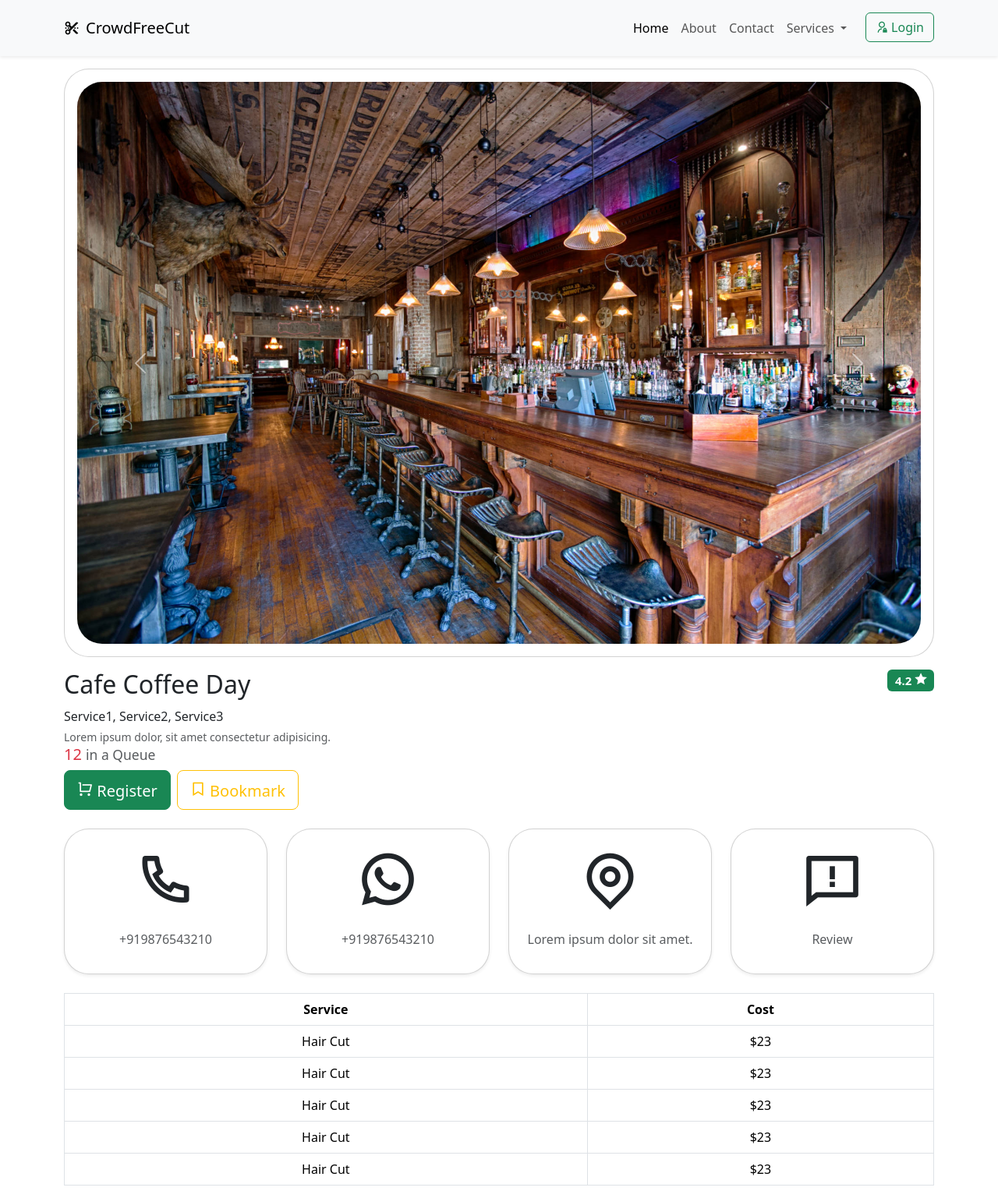
After one commit to raobadalyadav11/CrowdFreeCut, a Django app: page /salon/ in a window 1280 px wide. The commit adds this page. Shown: the whole page at 78% size. Run offline with Django 4.2, Linux system fonts and the light colour scheme.

Commit message:
home work and dashboard

```diff
--- a/crowdfreecut/settings.py
+++ b/crowdfreecut/settings.py
@@ -43,6 +43,7 @@ INSTALLED_APPS = [
     'home.apps.HomeConfig',
     'salon.apps.SalonConfig',
     'customer.apps.CustomerConfig',
+    'salon.templatetags'
 ]
 
 MIDDLEWARE = [
--- a/crowdfreecut/urls.py
+++ b/crowdfreecut/urls.py
@@ -20,4 +20,5 @@ from django.urls import path, include
 urlpatterns = [
     path('admin/', admin.site.urls),
     path('', include(('home.urls', 'home'), namespace='home')),
+    path('salon/', include(('salon.urls', 'salon'), namespace='salon')),
 ]
--- a/home/urls.py
+++ b/home/urls.py
@@ -1,8 +1,9 @@
 from django.urls import path
-from home.views import HomeView, SaloonDetailsView, LoginSignUpView
+from home.views import HomeView, SalonDetailsView, LoginSignUpView
 
 urlpatterns = [
     path('', HomeView.as_view(), name='index'),
-    path('saloon/', SaloonDetailsView.as_view(), name="saloon"),
+    path('salon/', SalonDetailsView.as_view(), name="salon"),
     path('login-signup/', LoginSignUpView.as_view(), name="login-signup"),
+    path("login-signup/post/<str:msg>/", LoginSignUpView.as_view(), name="login-signup-post"),
 ]
--- a/home/views.py
+++ b/home/views.py
@@ -1,22 +1,98 @@
-from django.shortcuts import render
+from django.shortcuts import render, redirect
+from django.urls import reverse
 from django.views import View
 from salon.models import Salon
+from django.contrib.auth import authenticate, login
+from account.models import User
+from django.contrib import messages
 
 class HomeView(View):
     template_name = 'home/index.html'
     def get(self, request, *args, **kwargs):
         salons =  Salon.objects.all()
-        return render(request, self.template_name)
+        return render(request, self.template_name, {
+            'salons': salons,
+        })
 
 
-class SaloonDetailsView(View):
+class SalonDetailsView(View):
     def get(self, request, *args, **kwargs):
-        return render(request, "home/saloon.html", {
+        return render(request, "home/salon.html", {
 
         })
 
 class LoginSignUpView(View):
     def get(self, request, *args, **kwargs):
+        if request.user.is_authenticated:
+            return redirect("salon:dashboard")
         return render(request, "home/login-signup.html", {
 
         })
+
+    def post(self, request, *args, **kwargs):
+        msg = kwargs.get("msg")
+        next = request.GET.get("next")
+
+        if msg=='signup':
+
+            name = request.POST.get("name")
+            email = request.POST.get("email")
+            phone = request.POST.get("phone")
+            type = request.POST.get("type")
+            password = request.POST.get("password")
+            re_password = request.POST.get("re-password")
+
+            if name and email and type and password and re_password and password == re_password and not User.objects.filter(email=email).exists() and type in ("Salon", "Customer", "Admin"):
+
+                user = User()
+                user.name = name
+                user.email = email
+                user.phone = phone
+                user.user_type = type
+                user.set_password(password)
+                user.save()
+
+                user = authenticate(request, email=email, password=password)
+
+            else:
+                messages.add_message(request, messages.ERROR, "Validation failed!!")
+                if next:
+                    return redirect(reverse("home:login-signup")+"?next="+next)
+                return redirect("home:login-signup")
+
+        elif msg=='login':
+            email = request.POST.get("email")
+            password = request.POST.get("password")
+            print(email, password)
+
+            if email and password:
+                user = authenticate(request, email=email, password=password)
+
+                if not user:
+                    messages.add_message(request, messages.ERROR, "Kindly check your email or password!!")
+                    if next:
+                        return redirect(reverse("home:login-signup")+"?next="+next)
+                    return redirect("home:login-signup")
+
+            else:
+                messages.add_message(request, messages.ERROR, "Validation failed!!")
+                if next:
+                    return redirect(reverse("home:login-signup")+"?next="+next)
+                return redirect("home:login-signup")
+        else:
+            if next:
+                return redirect(reverse("home:login-signup")+"?next="+next)
+            return redirect("home:login-signup")
+
+        login(request, user)
+
+        if user.user_type == "Salon":
+            return redirect("salon:dashboard")
+
+        if user.user_type == "Customer":
+            if next:
+                return redirect(next)
+            return redirect("home:index")
+
+        if user.user_type == "Admin":
+            pass
--- /dev/null
+++ b/salon/urls.py
@@ -0,0 +1,6 @@
+from django.urls import path
+from salon.views import Dashboard
+
+urlpatterns = [
+    path('dashboard/', Dashboard.as_view(), name='dashboard'),
+]
--- a/templates/home/index.html
+++ b/templates/home/index.html
@@ -38,14 +38,14 @@
         </div>
     </div>
     <div class="row">
-        <h4 class="text-decoration-underline">Nearby Saloons</h4>
+        <h4 class="text-decoration-underline">Nearby Salons</h4>
         <div class="col-lg-4 mb-4">
-            <a href="{% url 'home:saloon' %}">
+            <a href="{% url 'home:salon' %}">
                 <div class="card rounded-5 shadow-sm">
                     <img src="https://1880union.com/wp-content/uploads/2016/12/1880-Saloon-1.jpg" class="card-img-top rounded-top-5" alt="">
                     <div class="card-body rounded-5">
                         <h6>
-                            <span class="float-start">Hair Cut Saloon</span>
+                            <span class="float-start">Hair Cut Salon</span>
                             <span class="float-end badge rounded-pill bg-success h5">4.2</span>
                         </h6>
                         <br>
--- /dev/null
+++ b/templates/home/salon.html
@@ -0,0 +1,136 @@
+{% extends 'base/base.html' %}
+{% load static %}
+{% block title %}Saloon{% endblock title %}
+{% block header %}
+
+{% endblock header %}
+
+{% block body %}
+<div class="container">
+    <div class="row">
+        <div class="col-lg-12">
+            <div class="card my-3 rounded-5">
+                <div class="card-body">
+                    <div id="carouselExample" class="carousel slide rounded-5">
+                        <div class="carousel-inner rounded-5">
+                            <div class="carousel-item active">
+                                <img src="{% static 'saloon/img.jpg' %}" class="d-block w-100" alt="...">
+                            </div>
+                            <div class="carousel-item">
+                                <img src="{% static 'saloon/img.jpg' %}" class="d-block w-100" alt="...">
+                            </div>
+                            <div class="carousel-item">
+                                <img src="{% static 'saloon/img.jpg' %}" class="d-block w-100" alt="...">
+                            </div>
+                        </div>
+                        <button class="carousel-control-prev" type="button" data-bs-target="#carouselExample"
+                            data-bs-slide="prev">
+                            <span class="carousel-control-prev-icon" aria-hidden="true"></span>
+                            <span class="visually-hidden">Previous</span>
+                        </button>
+                        <button class="carousel-control-next" type="button" data-bs-target="#carouselExample"
+                            data-bs-slide="next">
+                            <span class="carousel-control-next-icon" aria-hidden="true"></span>
+                            <span class="visually-hidden">Next</span>
+                        </button>
+                    </div>
+                </div>
+            </div>
+        </div>
+    </div>
+    <div class="row mb-3">
+        <div class="col-lg-12">
+            <h2 class="float-start">Cafe Coffee Day</h2>
+            <h5 class="float-end"><span class="badge bg-success">4.2 <i class="ri-star-fill"></i></span></h5>
+            <br><br>
+            <p class="mb-1">Service1, Service2, Service3</p>
+            <p class="small text-muted mb-0">Lorem ipsum dolor, sit amet consectetur adipisicing.</p>
+            <h5 class="pt-0 text-muted"><span class="text-danger">12</span> <span class="small">in a Queue</span></h5>
+            <a href="" class="btn btn-lg btn-success"><i class="ri-shopping-cart-line"></i> Register</a>
+            <a href="" class="btn btn-lg btn-outline-warning ms-1"><i class="ri-bookmark-line"></i> Bookmark</a>
+        </div>
+    </div>
+    <div class="row my-4">
+        <div class="col-lg-3">
+            <a href="" class="text-decoration-none">
+                <div class="card shadow-sm rounded-5">
+                    <div class="card-body text-center">
+                        <h1 class="display-1">
+                            <i class="ri-phone-line"></i>
+                        </h1>
+                        <p class="text-muted">+919876543210</p>
+                    </div>
+                </div>
+            </a>
+        </div>
+        <div class="col-lg-3">
+            <a href="" class="text-decoration-none">
+                <div class="card shadow-sm rounded-5">
+                    <div class="card-body text-center">
+                        <h1 class="display-1">
+                            <i class="ri-whatsapp-line"></i>
+                        </h1>
+                        <p class="text-muted">+919876543210</p>
+                    </div>
+                </div>
+            </a>
+        </div>
+        <div class="col-lg-3">
+            <a href="" class="text-decoration-none">
+                <div class="card shadow-sm rounded-5">
+                    <div class="card-body text-center">
+                        <h1 class="display-1">
+                            <i class="ri-map-pin-line"></i>
+                        </h1>
+                        <p class="text-muted">Lorem ipsum dolor sit amet.</p>
+                    </div>
+                </div>
+            </a>
+        </div>
+        <div class="col-lg-3">
+            <a href="" class="text-decoration-none">
+                <div class="card shadow-sm rounded-5">
+                    <div class="card-body text-center">
+                        <h1 class="display-1">
+                            <i class="ri-feedback-line"></i>
+                        </h1>
+                        <p class="text-muted">Review</p>
+                    </div>
+                </div>
+            </a>
+        </div>
+    </div>
+    <div class="row">
+        <div class="col-lg-12">
+            <table class="table text-center table-bordered">
+                <tr>
+                    <th>Service</th>
+                    <th>Cost</th>
+                </tr>
+                <tr>
+                    <td>Hair Cut</td>
+                    <td>$23</td>
+                </tr>
+                <tr>
+                    <td>Hair Cut</td>
+                    <td>$23</td>
+                </tr>
+                <tr>
+                    <td>Hair Cut</td>
+                    <td>$23</td>
+                </tr>
+                <tr>
+                    <td>Hair Cut</td>
+                    <td>$23</td>
+                </tr>
+                <tr>
+                    <td>Hair Cut</td>
+                    <td>$23</td>
+                </tr>
+            </table>
+        </div>
+    </div>
+</div>
+{% endblock body %}
+
+{% block script %}{% endblock script %}
--- /dev/null
+++ b/templates/salon/dashboard.html
@@ -0,0 +1 @@
+{% extends "base/salon-base.html" %}
```
Also changed, not shown: base/views.py (+23 -0 lines), salon/templatetags/extras.py (added, +7 -0 lines), salon/views.py (+7 -1 lines), templates/base/salon-base.html (added, +60 -0 lines), templates/home/login-signup.html (+4 -4 lines), templates/home/saloon.html (deleted, +0 -56 lines), salon/templatetags/__init__.py (added).
